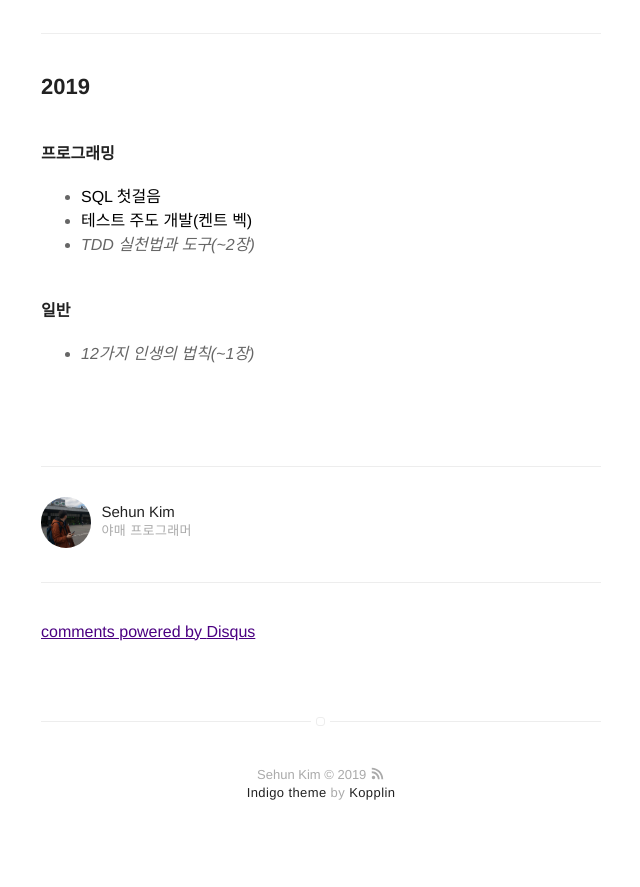
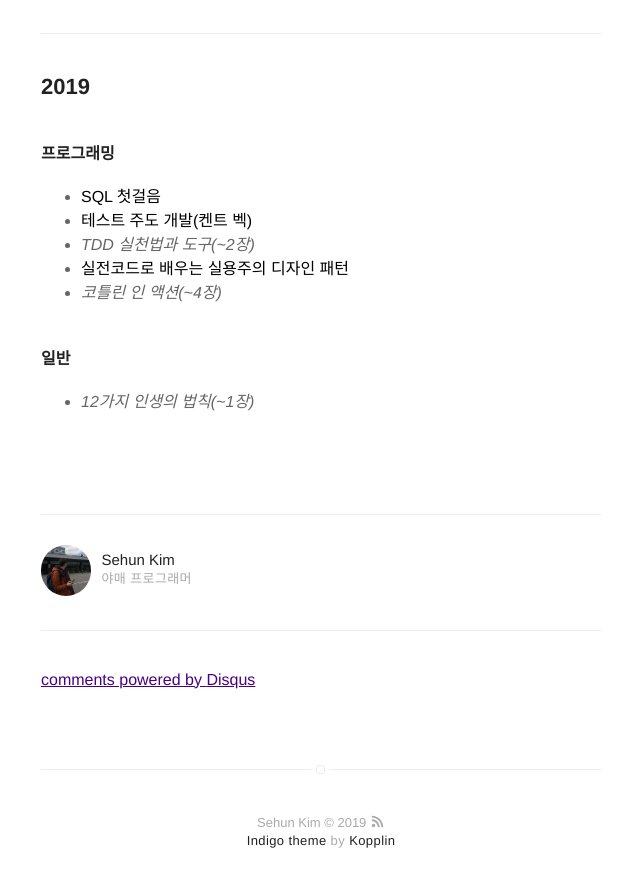
Before and after one commit to Sehun-Kim/blog, a Jekyll site: the page built from _posts/2018-10-11-ReaderisLeader.markdown, in a window 1280 px wide and 900 px high, scrolled down 1143 px. Shown: the top 887 px of the window, without its empty margins (319-959 px from the left). Built offline with Jekyll 4.4.1, drawn with Linux system fonts in a browser that asks for light colours; comment, search, counter and statistics services are not loaded; before the commit the page ends 2007 px from its top, so only the background shows below that.

Commit message:
reader is leader

```diff
--- a/_posts/2018-10-11-ReaderisLeader.markdown
+++ b/_posts/2018-10-11-ReaderisLeader.markdown
@@ -44,6 +44,8 @@ externalLink: false
 - **SQL 첫걸음**
 - **테스트 주도 개발(켄트 벡)**
 - *TDD 실천법과 도구(~2장)*
+- **실전코드로 배우는 실용주의 디자인 패턴**
+- *코틀린 인 액션(~4장)*
 
 #### 일반
 - *12가지 인생의 법칙(~1장)*
```
